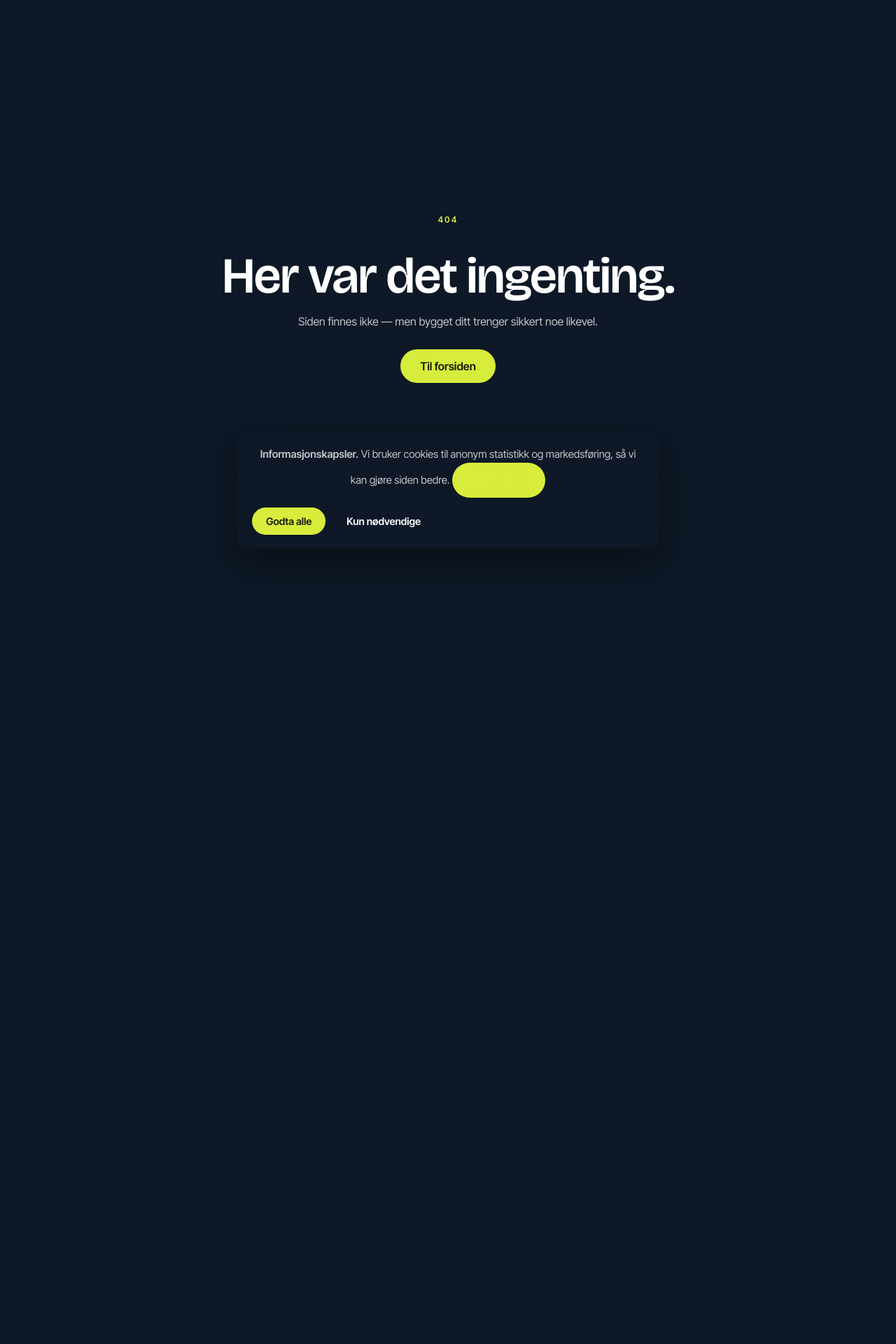
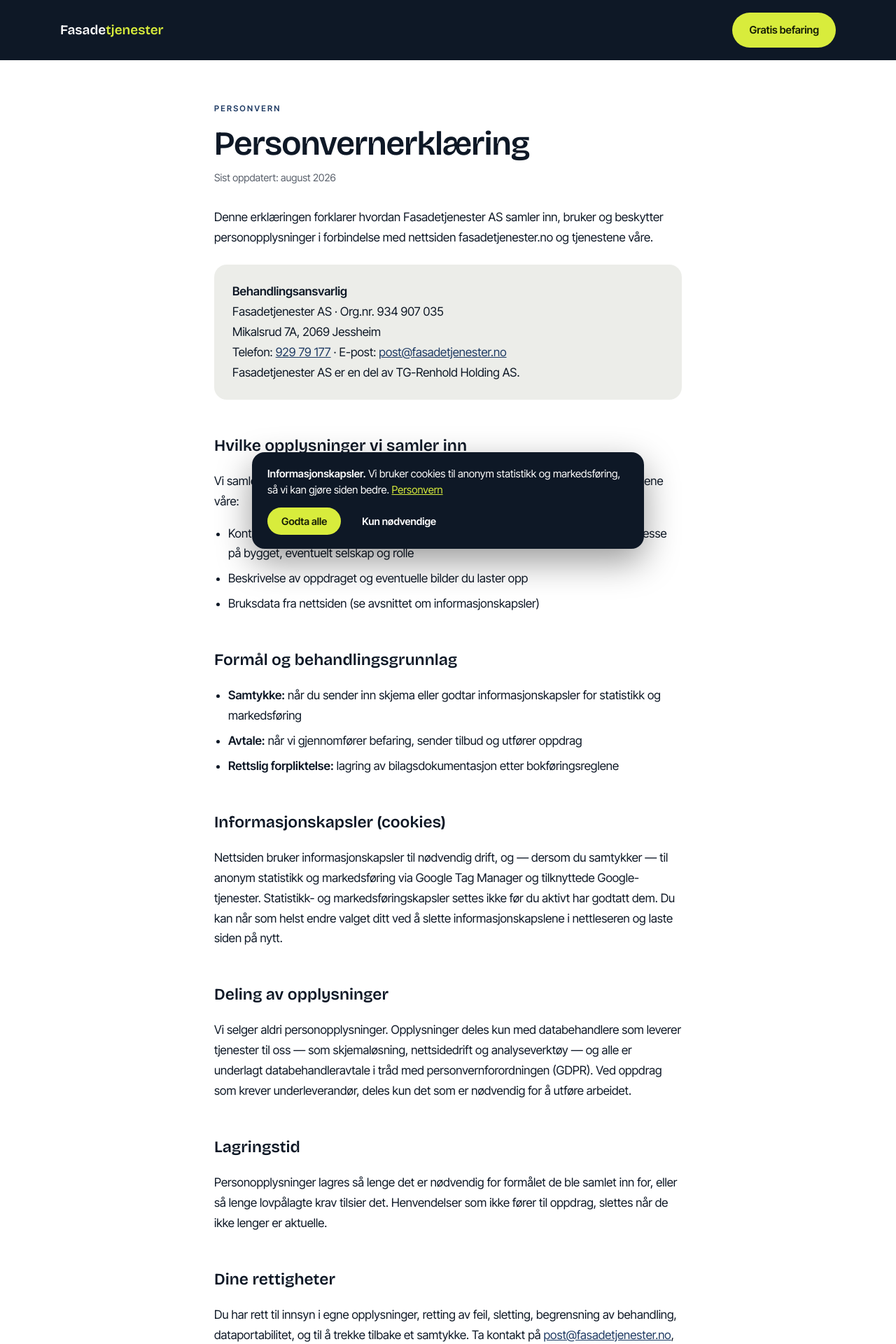
Before and after one commit to Moonlandingas/fasadetjenester-site, a Next.js app: page /personvern in a window 1280 px wide. Before the commit this address had no page. Shown: the top 1920 px of the page at 70% size. Before the commit the page ends 852 px from the top, so only its background shows below. Built offline with nearby package versions, Linux system fonts and the light colour scheme.

Commit message:
Personvernerklaering (var 404 etter domeneflytt, lenket fra cookiebanner), redirects fra gamle WordPress-URLer, plassholdere fjernet fra live side

```diff
--- a/app/page.tsx
+++ b/app/page.tsx
@@ -314,7 +314,7 @@ footer{background:var(--ink);color:#98A2B0;padding:64px 0 40px;font-size:14.5px}
 <p style="color:var(--steind);max-width:46ch">Fasadetjenester er et lite firma med korte linjer. Du får samme kontaktperson gjennom hele jobben — og gjennom hele året. Rådene og artiklene her på siden er skrevet av oss som faktisk gjør arbeidet.</p>
 <div class="os"><i></i><div><strong>Terje Gulliksen</strong><br><span style="color:var(--steind)">Daglig leder, Fasadetjenester AS</span></div></div>
 <div style="display:flex;gap:10px;flex-wrap:wrap;margin-top:26px"><div class="badge" style="margin-top:0"><i></i>Offentlig godkjent renholdsbedrift</div><div class="badge" style="margin-top:0"><i></i>Miljøfyrtårn-sertifisert</div></div>
-<p style="color:var(--steind);margin-top:22px;font-size:15px;max-width:46ch">På laget står også Steinar — drift og vakttelefon — og faste, kvalitetssikrede underleverandører. <span class="tbd">Foto og presentasjon av teamet kommer.</span></p>
+<p style="color:var(--steind);margin-top:22px;font-size:15px;max-width:46ch">På laget står også Steinar — drift og vakttelefon — og faste, kvalitetssikrede underleverandører.</p>
 <p style="margin-top:18px"><a class="la" href="#">Møt hele teamet <span aria-hidden="true">→</span></a></p></div></div></section>
 
 <section id="hms"><div class="wrap">
@@ -326,7 +326,7 @@ footer{background:var(--ink);color:#98A2B0;padding:64px 0 40px;font-size:14.5px}
 <div class="hmsc"><h3>Sikring og sperring</h3><p>Sikrings- og sperretjenester med skilting av fortau og inngangspartier. Vi leverer også rasfare- og istappskilt til bygårder — like gode som konkurrentenes, til lavere pris.</p></div>
 <div class="hmsc"><h3>Vernestatus sjekkes alltid</h3><p>Før vi velger metode sjekker vi eiendommens vernestatus, slik at verneverdige fasader behandles riktig fra første vask.</p></div>
 </div>
-<p class="rv" style="margin-top:30px;font-size:16px"><strong style="font-family:var(--d)">Akutt behov?</strong> Vi har døgnvakt — ring vakttelefonen: <span class="tbd">nummer legges inn</span>.</p>
+<p class="rv" style="margin-top:30px;font-size:16px"><strong style="font-family:var(--d)">Akutt behov?</strong> Vi har døgnvakt. Ring <a href="tel:+4792979177" style="color:inherit;font-weight:600">929 79 177</a>, så kobler vi deg videre til vakthavende.</p>
 </div></section>
 
 <section class="dk" id="omrader"><div class="wrap">
--- /dev/null
+++ b/app/personvern/page.tsx
@@ -0,0 +1,79 @@
+export const metadata = {
+  title: 'Personvernerklæring | Fasadetjenester AS',
+  description: 'Slik behandler Fasadetjenester AS personopplysninger fra nettsiden, kontaktskjema og oppdrag.',
+  alternates: { canonical: '/personvern' },
+}
+
+export default function Personvern() {
+  return (<>
+    <link rel="preconnect" href="https://fonts.googleapis.com"/>
+    <link href="https://fonts.googleapis.com/css2?family=Bricolage+Grotesque:opsz,wght@12..96,600&family=Inter+Tight:wght@400;600&display=swap" rel="stylesheet"/>
+    <style dangerouslySetInnerHTML={{__html:`
+:root{--ink:#0E1826;--navy:#1E3A63;--hiviz:#D8EC3C;--puss:#ECEDE9;--puss2:#DEE0DB;--steind:#59606B;
+--d:"Bricolage Grotesque",system-ui,sans-serif;--b:"Inter Tight",system-ui,sans-serif}
+*{box-sizing:border-box}body{margin:0;background:#fff;color:var(--ink);font-family:var(--b);font-size:17px;line-height:1.7}
+header{background:var(--ink);color:#fff;padding:18px 0}
+.hd{display:flex;align-items:center;max-width:1160px;margin:0 auto;padding:0 26px}
+.lg{font-family:var(--d);font-weight:700;font-size:19px;text-decoration:none;color:#fff}.lg em{font-style:normal;color:var(--hiviz)}
+.btn{margin-left:auto;font-weight:600;font-size:15px;padding:12px 24px;border-radius:100px;text-decoration:none;background:var(--hiviz);color:#161D06}
+.wrap{max-width:720px;margin:0 auto;padding:0 26px}
+main{padding:60px 0 80px}
+h1{font-family:var(--d);font-weight:600;font-size:clamp(32px,5vw,48px);letter-spacing:-.02em;line-height:1.1;margin:0 0 10px}
+h2{font-family:var(--d);font-weight:600;font-size:23px;margin:2em 0 .5em}
+.ey{font-size:11.5px;font-weight:600;letter-spacing:.19em;text-transform:uppercase;color:var(--navy);margin:0 0 14px}
+.upd{color:var(--steind);font-size:14.5px;margin:0 0 30px}
+.box{background:var(--puss);border-radius:18px;padding:24px 26px;margin:24px 0}
+ul{padding-left:20px}li{margin-bottom:7px}
+a{color:var(--navy)}
+footer{background:var(--ink);color:#98A2B0;padding:30px 0;font-size:14px;text-align:center}
+footer a{color:inherit}
+`}}/>
+    <header><div className="hd"><a className="lg" href="/">Fasade<em>tjenester</em></a><a className="btn" href="/#befaring">Gratis befaring</a></div></header>
+    <main><div className="wrap">
+      <p className="ey">Personvern</p>
+      <h1>Personvernerklæring</h1>
+      <p className="upd">Sist oppdatert: august 2026</p>
+
+      <p>Denne erklæringen forklarer hvordan Fasadetjenester AS samler inn, bruker og beskytter personopplysninger i forbindelse med nettsiden fasadetjenester.no og tjenestene våre.</p>
+
+      <div className="box">
+        <strong>Behandlingsansvarlig</strong><br/>
+        Fasadetjenester AS · Org.nr. 934 907 035<br/>
+        Mikalsrud 7A, 2069 Jessheim<br/>
+        Telefon: <a href="tel:+4792979177">929 79 177</a> · E-post: <a href="mailto:post@fasadetjenester.no">post@fasadetjenester.no</a><br/>
+        Fasadetjenester AS er en del av TG-Renhold Holding AS.
+      </div>
+
+      <h2>Hvilke opplysninger vi samler inn</h2>
+      <p>Vi samler kun inn det som er nødvendig for å svare på henvendelser og levere tjenestene våre:</p>
+      <ul>
+        <li>Kontaktopplysninger du selv oppgir i befaringsskjemaet: navn, telefon, e-post, adresse på bygget, eventuelt selskap og rolle</li>
+        <li>Beskrivelse av oppdraget og eventuelle bilder du laster opp</li>
+        <li>Bruksdata fra nettsiden (se avsnittet om informasjonskapsler)</li>
+      </ul>
+
+      <h2>Formål og behandlingsgrunnlag</h2>
+      <ul>
+        <li><strong>Samtykke:</strong> når du sender inn skjema eller godtar informasjonskapsler for statistikk og markedsføring</li>
+        <li><strong>Avtale:</strong> når vi gjennomfører befaring, sender tilbud og utfører oppdrag</li>
+        <li><strong>Rettslig forpliktelse:</strong> lagring av bilagsdokumentasjon etter bokføringsreglene</li>
+      </ul>
+
+      <h2>Informasjonskapsler (cookies)</h2>
+      <p>Nettsiden bruker informasjonskapsler til nødvendig drift, og — dersom du samtykker — til anonym statistikk og markedsføring via Google Tag Manager og tilknyttede Google-tjenester. Statistikk- og markedsføringskapsler settes ikke før du aktivt har godtatt dem. Du kan når som helst endre valget ditt ved å slette informasjonskapslene i nettleseren og laste siden på nytt.</p>
+
+      <h2>Deling av opplysninger</h2>
+      <p>Vi selger aldri personopplysninger. Opplysninger deles kun med databehandlere som leverer tjenester til oss — som skjemaløsning, nettsidedrift og analyseverktøy — og alle er underlagt databehandleravtale i tråd med personvernforordningen (GDPR). Ved oppdrag som krever underleverandør, deles kun det som er nødvendig for å utføre arbeidet.</p>
+
+      <h2>Lagringstid</h2>
+      <p>Personopplysninger lagres så lenge det er nødvendig for formålet de ble samlet inn for, eller så lenge lovpålagte krav tilsier det. Henvendelser som ikke fører til oppdrag, slettes når de ikke lenger er aktuelle.</p>
+
+      <h2>Dine rettigheter</h2>
+      <p>Du har rett til innsyn i egne opplysninger, retting av feil, sletting, begrensning av behandling, dataportabilitet, og til å trekke tilbake et samtykke. Ta kontakt på <a href="mailto:post@fasadetjenester.no">post@fasadetjenester.no</a>, så svarer vi så raskt vi kan. Mener du at vi behandler opplysninger i strid med regelverket, kan du klage til Datatilsynet.</p>
+
+      <h2>Endringer</h2>
+      <p>Vi kan oppdatere denne erklæringen ved endringer i tjenestene eller regelverket. Gjeldende versjon ligger alltid på denne siden.</p>
+    </div></main>
+    <footer><div className="wrap">© 2026 Fasadetjenester AS · Org.nr. 934 907 035 · <a href="https://moonlandingsite.no">Nettside av Moonlanding</a></div></footer>
+  </>)
+}
--- a/app/sitemap.ts
+++ b/app/sitemap.ts
@@ -6,6 +6,7 @@ export default function sitemap() {
   return [
     { url: BASE + '/', lastModified: now, priority: 1 },
     { url: BASE + '/verdt-a-vite', lastModified: now, priority: 0.7 },
+    { url: BASE + '/personvern', lastModified: now, priority: 0.2 },
     { url: BASE + '/verdt-a-vite/fasadevask', lastModified: now, priority: 0.9 },
   ]
 }
```
Also changed, not shown: vercel.json.
